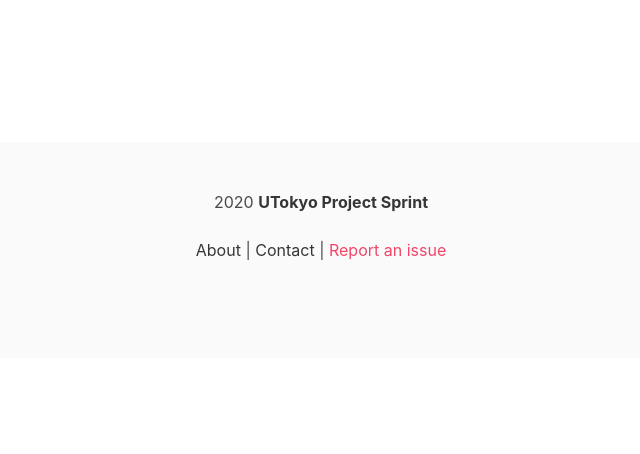
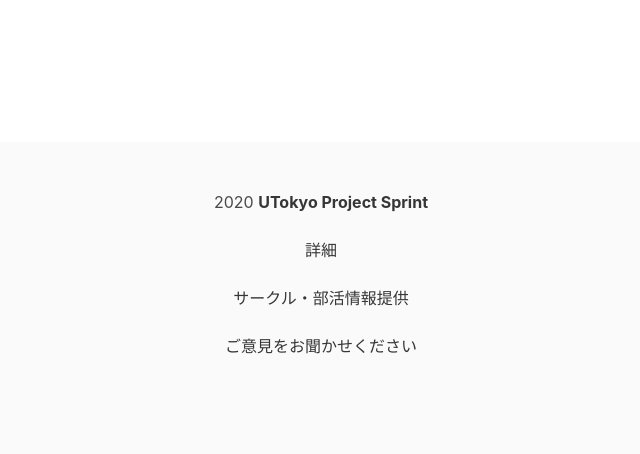
Before and after one commit to ymsk861/utttc_tin, a Django app: page / in a window 1280 px wide. Shown: the part 710-1164 px from the top of the page, without its empty margins (319-959 px from the left). Before the commit the page ends 970 px from the top, so only its background shows below. Run offline with Django 3.2, Linux system fonts and the light colour scheme; data that the repository does not hold is empty; some libraries are stand-ins or nearby versions; some web fonts are replaced.

Commit message:
base.html編集

```diff
--- a/cms/templates/cms/base.html
+++ b/cms/templates/cms/base.html
@@ -63,9 +63,13 @@
                 2020 <strong>UTokyo Project Sprint</strong>
             </div>
             <div class="content has-text-centered">
-                <a href="#" class="has-text-dark">About</a> |
-                <a href="https://docs.google.com/forms/d/e/1FAIpQLSclbAO3IF4L_74t9gG22qf-AXrg-ax0ryo2O6v_w8p0O-JS9A/viewform" class="has-text-dark">Contact</a> |
-                <a href="#" class="has-text-danger">Report an issue</a>
+                <a href="#" class="has-text-dark">詳細
+            </div>
+            <div class="content has-text-centered">
+                <a href="https://forms.gle/eiTNfBfghwuJXbAUA" class="has-text-dark">サークル・部活情報提供</a>
+            </div>
+            <div class="content has-text-centered">
+                <a href="https://docs.google.com/forms/d/e/1FAIpQLSclbAO3IF4L_74t9gG22qf-AXrg-ax0ryo2O6v_w8p0O-JS9A/viewform" class="has-text-dark">ご意見をお聞かせください</a>
             </div>
         </div>
     </footer>
```
